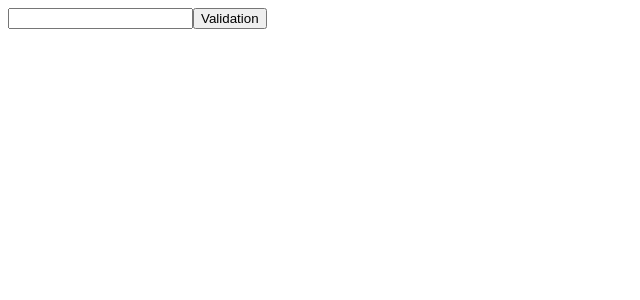
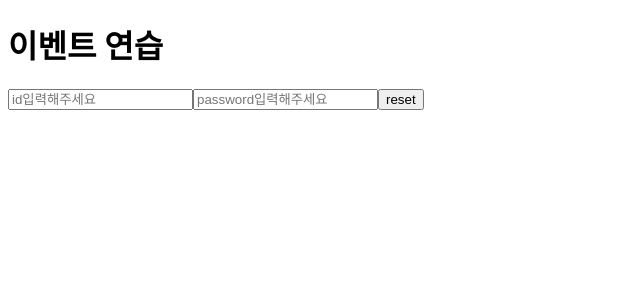
Before and after one commit to walden4u/react-study, a React (Create React App) app: page / in a window 1280 px wide. Shown: the top 300 px of the page, without its empty margins (0-640 px from the left). Built offline with nearby package versions, Linux system fonts and the light colour scheme; the HTML template or start-up script is replaced by a standard one.

Commit message:
4_EventPracticeC_ref

```diff
--- a/Component/4_EventPracticeC.js
+++ b/Component/4_EventPracticeC.js
@@ -9,6 +9,8 @@ class EventPracticeC extends Component {
     };
   }
 
+  inputRef = React.createRef();
+
   onChangeInput = (e) => {
     // console.log(e.target.name);
     // console.log(e);
@@ -18,6 +20,7 @@ class EventPracticeC extends Component {
   onClickButton = () => {
     this.setState({ id: '', password: '' });
     console.log(this.state.id + ': ' + this.state.password);
+    this.inputRef.current.focus();
   };
 
   onKeyInput = (e) => {
@@ -29,6 +32,7 @@ class EventPracticeC extends Component {
       <>
         <h1>이벤트 연습</h1>
         <input
+          ref={this.inputRef}
           onChange={this.onChangeInput}
           onKeyPress={this.onKeyInput}
           value={this.state.id}
--- a/Component/5_Validation.js
+++ b/Component/5_ValidationC.js
@@ -1,7 +1,7 @@
 import React, { Component } from 'react';
 import './ValidationSample.css';
 
-class Validation extends Component {
+class ValidationC extends Component {
   constructor(props) {
     super(props);
     this.state = {
@@ -51,4 +51,4 @@ class Validation extends Component {
   }
 }
 
-export default Validation;
+export default ValidationC;
--- a/src/App.js
+++ b/src/App.js
@@ -1,5 +1,5 @@
 import './App.css';
-import ScrollBox from '../Component/5_Validation';
+import ScrollBox from '../Component/4_EventPracticeC';
 
 const App = () => {
   return (
```
